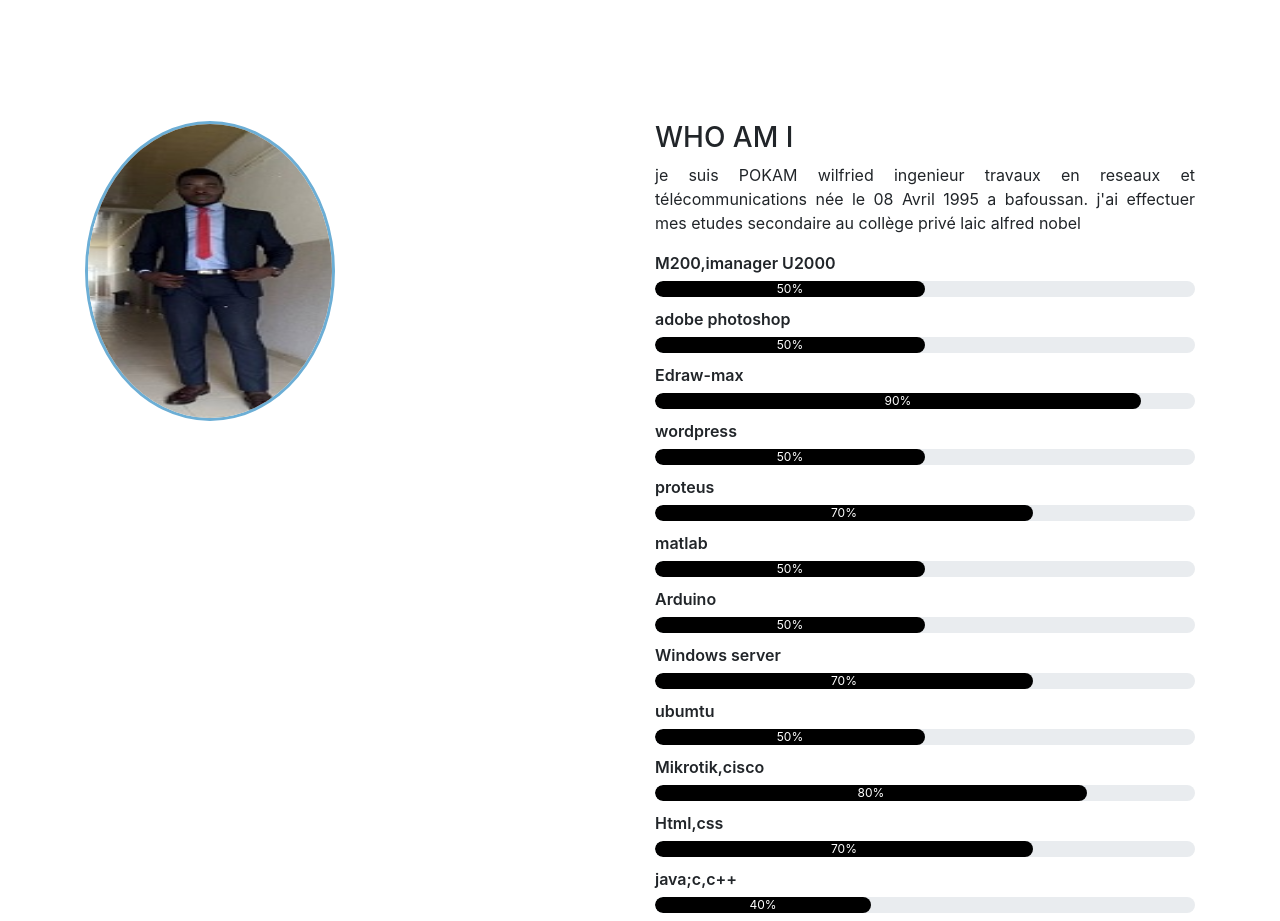
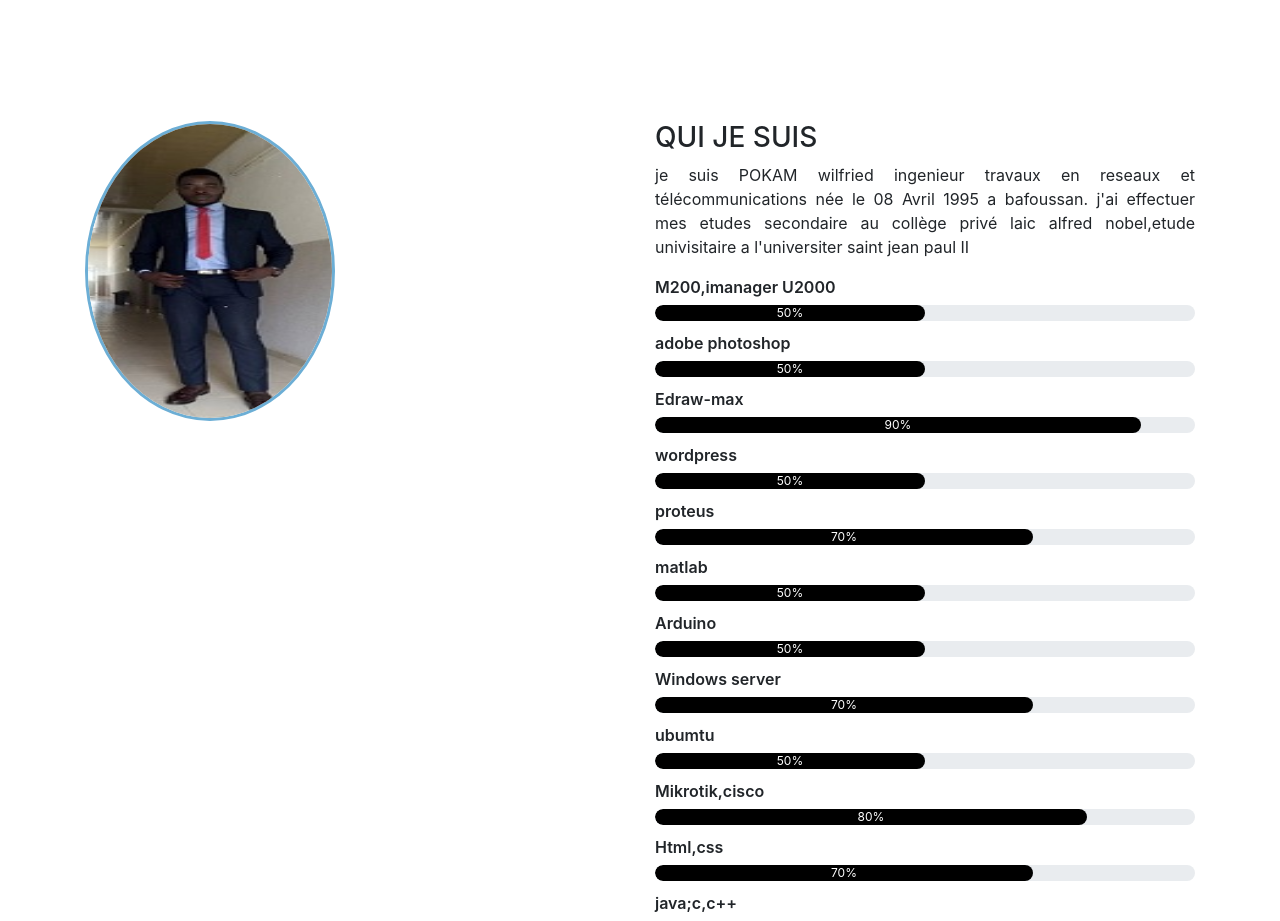
Before and after one commit to pokam-dev/site, a plain HTML site: page index.html in a window 1280 px wide. Shown: the part 1880-2801 px from the top of the page. Drawn offline with nearby package versions, Linux system fonts and the light colour scheme.

Commit message:
update website

```diff
--- a/index.html
+++ b/index.html
@@ -68,11 +68,11 @@
                       <p><img src="img/profile.jpg" class="profile-img"><p>
                     </div>
                 <div class="col-md-6">
-                        <h3>WHO AM I</h3>
+                        <h3>QUI JE SUIS</h3>
                         <p>
                           je suis  POKAM wilfried ingenieur travaux en reseaux et télécommunications
                           née le 08 Avril 1995 a bafoussan. j'ai effectuer mes etudes secondaire au collège privé laic
-                          alfred nobel
+                          alfred nobel,etude univisitaire a l'universiter saint jean paul II
 
                         </p>
 
```
